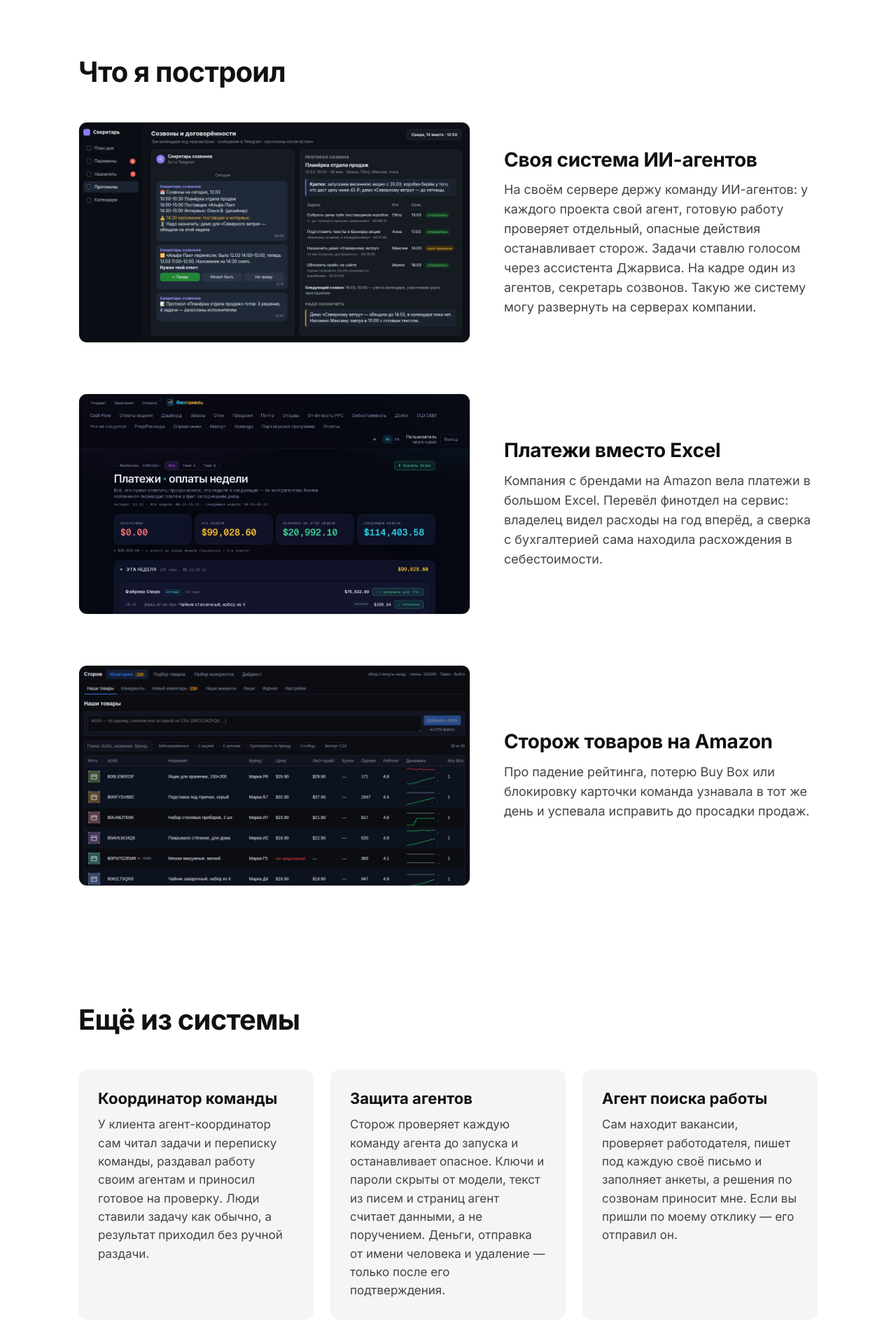
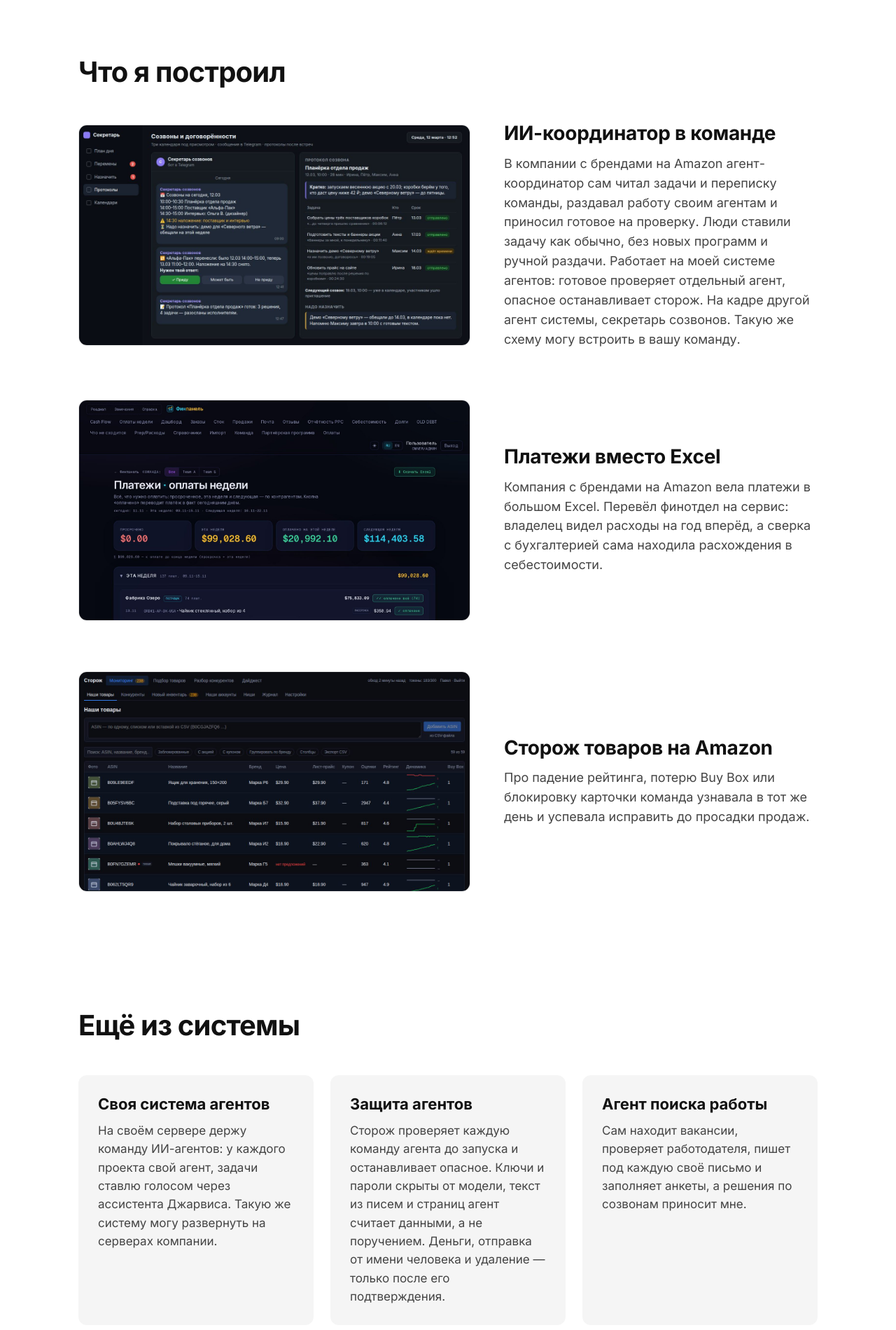
Before and after one commit to xndrexe/portfolio, a plain HTML site: page index.html in a window 1280 px wide. Shown: the part 1257-3157 px from the top of the page at 70% size. Drawn offline with Linux system fonts and the light colour scheme.

Commit message:
feat(portfolio): put AI coordinator case first, drop agent-sent line
Совет product 14.11: на запрос «внедрение ИИ» первым — координатор команды,
система агентов — в «Ещё». Фраза «отклик отправил агент» противоречит
решению Александра 14.11 убрать пометку агента.

Co-Authored-By: Claude Opus 5.5 <noreply@anthropic.com>

```diff
--- a/index.html
+++ b/index.html
@@ -66,7 +66,7 @@ footer p{margin:0 0 4px}
  <h2>Что я построил</h2>
  <div class="proj">
   <img class="shot" src="img/p9.jpg" width="1280" height="720" alt="Секретарь созвонов: план дня, переносы и протокол встречи (данные демонстрационные)" loading="lazy">
-  <div><h3>Своя система ИИ-агентов</h3><p>На своём сервере держу команду ИИ-агентов: у каждого проекта свой агент, готовую работу проверяет отдельный, опасные действия останавливает сторож. Задачи ставлю голосом через ассистента Джарвиса. На кадре один из агентов, секретарь созвонов. Такую же систему могу развернуть на серверах компании.</p></div>
+  <div><h3>ИИ-координатор в команде</h3><p>В компании с брендами на Amazon агент-координатор сам читал задачи и переписку команды, раздавал работу своим агентам и приносил готовое на проверку. Люди ставили задачу как обычно, без новых программ и ручной раздачи. Работает на моей системе агентов: готовое проверяет отдельный агент, опасное останавливает сторож. На кадре другой агент системы, секретарь созвонов. Такую же схему могу встроить в вашу команду.</p></div>
  </div>
  <div class="proj">
   <img class="shot" src="img/p1.jpg" width="1600" height="900" alt="Сервис платежей: что оплатить на этой неделе (данные демонстрационные)" loading="lazy">
@@ -81,9 +81,9 @@ footer p{margin:0 0 4px}
 <section>
  <h2>Ещё из системы</h2>
  <div class="more">
-  <div><h3>Координатор команды</h3><p>У клиента агент-координатор сам читал задачи и переписку команды, раздавал работу своим агентам и приносил готовое на проверку. Люди ставили задачу как обычно, а результат приходил без ручной раздачи.</p></div>
+  <div><h3>Своя система агентов</h3><p>На своём сервере держу команду ИИ-агентов: у каждого проекта свой агент, задачи ставлю голосом через ассистента Джарвиса. Такую же систему могу развернуть на серверах компании.</p></div>
   <div><h3>Защита агентов</h3><p>Сторож проверяет каждую команду агента до запуска и останавливает опасное. Ключи и пароли скрыты от модели, текст из писем и страниц агент считает данными, а не поручением. Деньги, отправка от имени человека и удаление — только после его подтверждения.</p></div>
-  <div><h3>Агент поиска работы</h3><p>Сам находит вакансии, проверяет работодателя, пишет под каждую своё письмо и заполняет анкеты, а решения по созвонам приносит мне. Если вы пришли по моему отклику — его отправил он.</p></div>
+  <div><h3>Агент поиска работы</h3><p>Сам находит вакансии, проверяет работодателя, пишет под каждую своё письмо и заполняет анкеты, а решения по созвонам приносит мне.</p></div>
  </div>
 </section>
 
--- /dev/null
+++ b/ui/scenarios/portfolio.json
@@ -0,0 +1,2 @@
+{"name": "портфолио", "base": "http://127.0.0.1:8817",
+ "steps": [{"open": "/", "name": "главная"}, {"shot_el": ".proj", "name": "первый кейс"}, {"shot_el": ".more", "name": "ещё из системы"}]}
```
Also changed, not shown: 1 other file.
